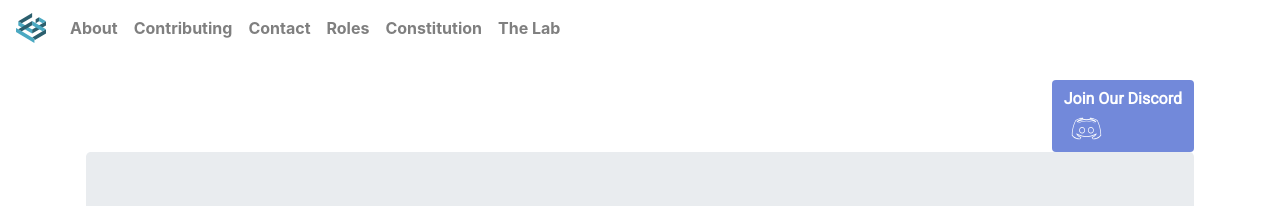
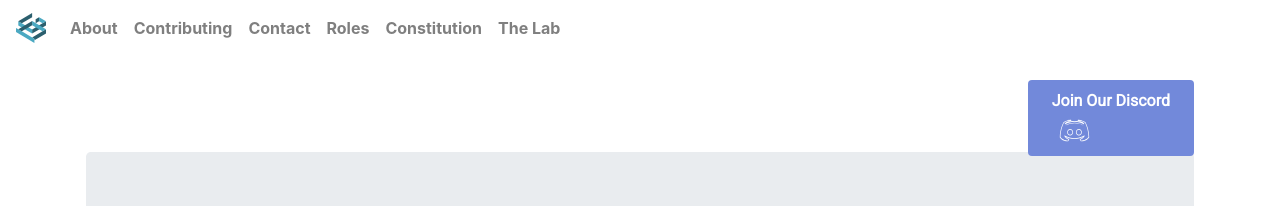
Before and after one commit to DevelopersGuild/prerelease-dgsite-panda, a Gatsby site: page / in a window 1280 px wide. Shown: the top 206 px of the page. Built offline with nearby package versions, Linux system fonts and the light colour scheme; Gatsby itself is replaced by a stand-in of ours; no server answers.

Commit message:
Changes made

```diff
--- a/src/components/discord-link.js
+++ b/src/components/discord-link.js
@@ -17,7 +17,10 @@ function DiscordLink({ className, style }) {
   const data = useStaticQuery(DiscordQuery)
   return (
     <SaferLink
-      className={clsx("btn btn-primary discord-btn bounce-in-top", className)}
+      className={clsx(
+        "text-white font-bold py-2 px-4 rounded btn btn-primary discord-btn bounce-in-top",
+        className
+      )}
       style={style}
       href="https://discord.gg/BpaFS4h"
     >
```
